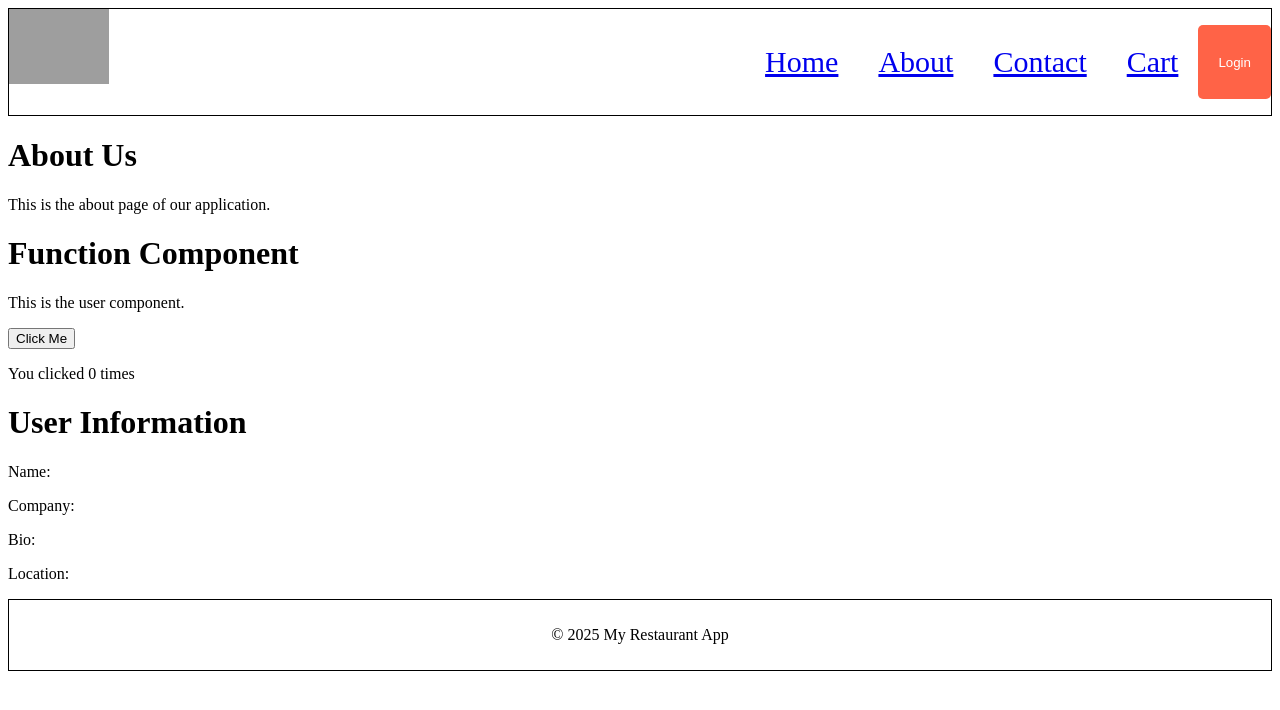
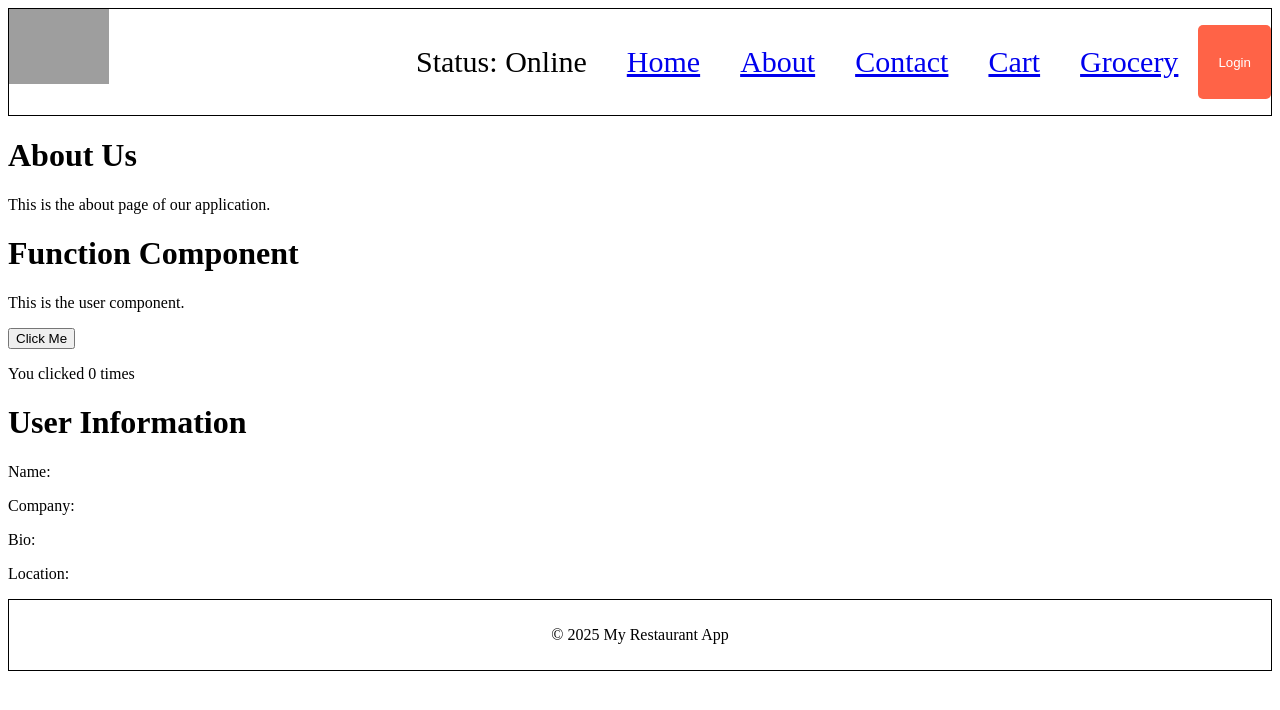
Before and after one commit to shahnisarg96/namaste-food, a React (Vite) app: page /about in a window 1280 px wide. Shown: the top 710 px of the page. Built offline with nearby package versions, Linux system fonts and the light colour scheme; no server answers; grey boxes are pictures that could not be loaded.

Commit message:
episode-9

```diff
--- a/src/App.js
+++ b/src/App.js
@@ -11,6 +11,9 @@ import About from "./components/About";
 import Contact from "./components/Contact";
 import Error from "./components/Error";
 import RestaurantMenu from "./components/RestaurantMenu";
+import React, { Suspense } from "react";
+
+const Grocery = React.lazy(() => import("./components/Grocery"));
 
 const AppLayout = () => {
     return (
@@ -42,6 +45,10 @@ const appRouter = createBrowserRouter([
             {
                 path: "restaurants/:resId",
                 element: <RestaurantMenu />,
+            },
+            {
+                path: "/grocery",
+                element: <Suspense fallback={<div>Loading...</div>}><Grocery /></Suspense>,
             }
         ],
         errorElement: <Error />,
--- a/src/components/Body.js
+++ b/src/components/Body.js
@@ -1,13 +1,16 @@
 import RestaurantCard from "./RestaurantCard";
-import { useState, useEffect } from "react";
+import { useState, useEffect, use } from "react";
 import Shimmer from "./Shimmer";
 import { Link } from "react-router";
 // import restaurantData from "../utils/mockData";
+import useOnlineStatus from "../utils/useOnlineStatus";
 
 const Body = () => {
     const [restaurantData, setRestaurantData] = useState([]);
     const [filteredData, setFilteredData] = useState([]);
     const [searchQuery, setSearchQuery] = useState("");
+
+    const onlineStatus = useOnlineStatus();
 
     useEffect(() => {
         fetchData();
@@ -24,6 +27,10 @@ const Body = () => {
         } catch (error) {
             console.error("Error fetching restaurant data:", error);
         }
+    }
+
+    if (!onlineStatus) {
+        return <h1>Looks like you are offline. Please check your internet connection.</h1>;
     }
 
     return restaurantData.length === 0 ? <Shimmer /> : (
--- /dev/null
+++ b/src/components/Grocery.js
@@ -0,0 +1,10 @@
+const Grocery = () => {
+    return (
+        <div className="grocery">
+        <h1>Grocery List</h1>
+        <p>This is where you can manage your grocery items.</p>
+        </div>
+    );
+}
+
+export default Grocery;
--- a/src/components/Header.js
+++ b/src/components/Header.js
@@ -1,9 +1,11 @@
 import { IMAGE_PLACEHOLDER } from '../utils/constants';
 import { useState, useEffect } from 'react';
 import { Link } from 'react-router';
+import useOnlineStatus from '../utils/useOnlineStatus';
 
 const Header = () => {
     const [btnName, setBtnName] = useState("Login");
+    const onlineStatus = useOnlineStatus();
 
     useEffect(() => {
         console.log("Header component mounted");
@@ -19,10 +21,12 @@ const Header = () => {
             </div>
             <div className="nav-items">
                 <ul>
+                    <li>Status: {onlineStatus ? "Online" : "Offline"}</li>
                     <li><Link to="/">Home</Link></li>
                     <li><Link to="/about">About</Link></li>
                     <li><Link to="/contact">Contact</Link></li>
                     <li><Link to="/services">Cart</Link></li>
+                    <li><Link to="/grocery">Grocery</Link></li>
                     <button className="login-button"
                         onClick={() => {
                             setBtnName(btnName === "Login" ? "Logout" : "Login");
--- a/src/components/RestaurantMenu.js
+++ b/src/components/RestaurantMenu.js
@@ -1,24 +1,10 @@
-import { useEffect, useState } from "react";
 import Shimmer from "./Shimmer";
 import { useParams } from "react-router";
+import useRestaurantMenu from "../utils/useRestaurantMenu";
 
 const RestaurantMenu = () => {
-    const [resInfo, setResInfo] = useState([]);
-    const [resMenu, setResMenu] = useState([]);
-
     const { resId } = useParams();
-
-    useEffect(() => {
-        fetchMenu();
-    }, []);
-
-    const fetchMenu = async () => {
-        const response = await fetch(`https://thingproxy.freeboard.io/fetch/https://www.swiggy.com/dapi/menu/pl?page-type=REGULAR_MENU&complete-menu=true&lat=18.52110&lng=73.85020&restaurantId=` + resId);
-        const json = await response.json();
-
-        setResInfo(json.data.cards[2].card.card.info);
-        setResMenu(json.data?.cards[4]?.groupedCard?.cardGroupMap?.REGULAR?.cards[3]?.card?.card?.itemCards);
-    }
+    const { resInfo, resMenu } = useRestaurantMenu(resId);
 
     if (!resInfo || resInfo.length === 0) {
         return <Shimmer />;
--- /dev/null
+++ b/src/utils/useOnlineStatus.js
@@ -0,0 +1,22 @@
+import { useState, useEffect } from 'react';
+
+const useOnlineStatus = () => {
+
+    const [isOnline, setIsOnline] = useState(navigator.onLine);
+
+    useEffect(() => {
+        const updateOnlineStatus = () => setIsOnline(navigator.onLine);
+
+        window.addEventListener('online', updateOnlineStatus);
+        window.addEventListener('offline', updateOnlineStatus);
+
+        return () => {
+            window.removeEventListener('online', updateOnlineStatus);
+            window.removeEventListener('offline', updateOnlineStatus);
+        };
+    }, []);
+
+    return isOnline;
+};
+
+export default useOnlineStatus;
--- /dev/null
+++ b/src/utils/useRestaurantMenu.js
@@ -0,0 +1,23 @@
+import { useEffect, useState } from 'react';
+
+const useRestaurantMenu = (resId) => {
+
+    const [resInfo, setResInfo] = useState([]);
+    const [resMenu, setResMenu] = useState([]);
+
+    useEffect(() => {
+        fetchMenu();
+    }, []);
+
+    const fetchMenu = async () => {
+        const response = await fetch(`https://thingproxy.freeboard.io/fetch/https://www.swiggy.com/dapi/menu/pl?page-type=REGULAR_MENU&complete-menu=true&lat=18.52110&lng=73.85020&restaurantId=` + resId);
+        const json = await response.json();
+
+        setResInfo(json.data.cards[2].card.card.info);
+        setResMenu(json.data?.cards[4]?.groupedCard?.cardGroupMap?.REGULAR?.cards[3]?.card?.card?.itemCards);
+    }
+
+    return { resInfo, resMenu };
+};
+
+export default useRestaurantMenu;
```
